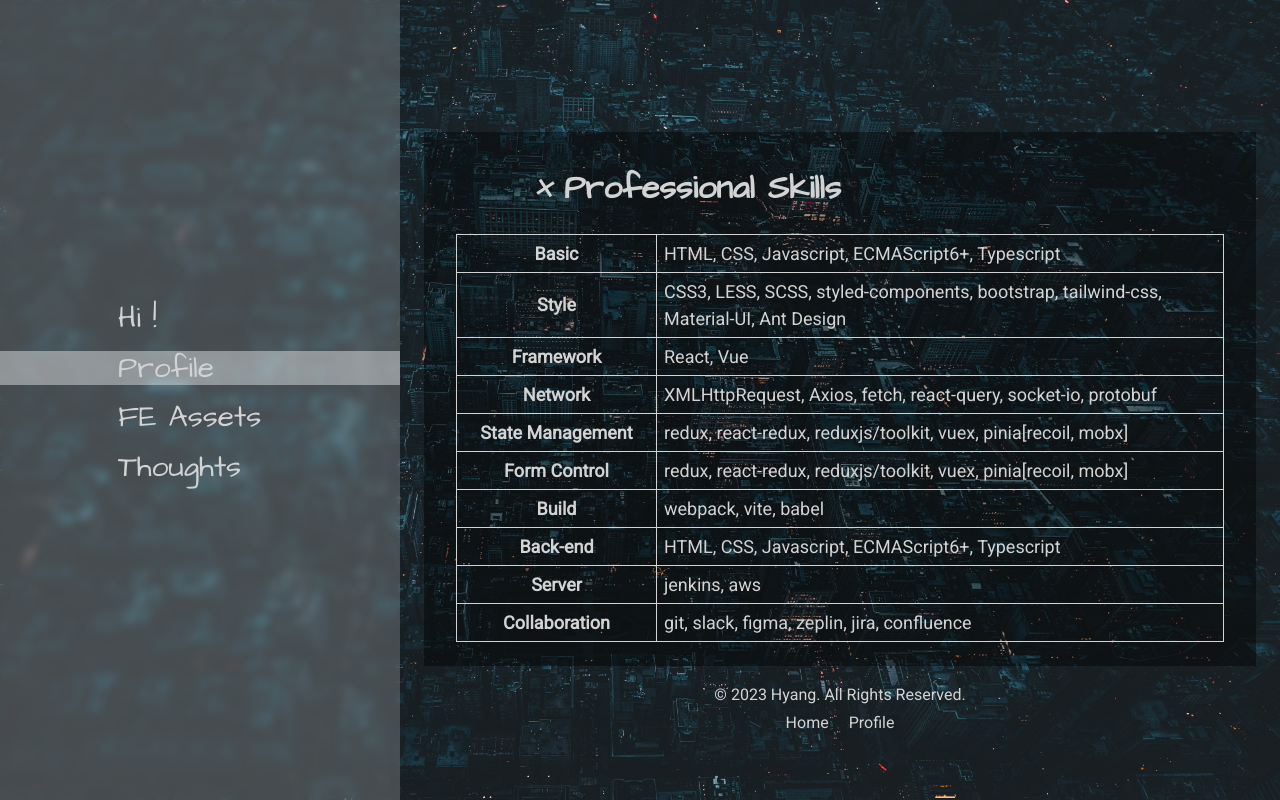
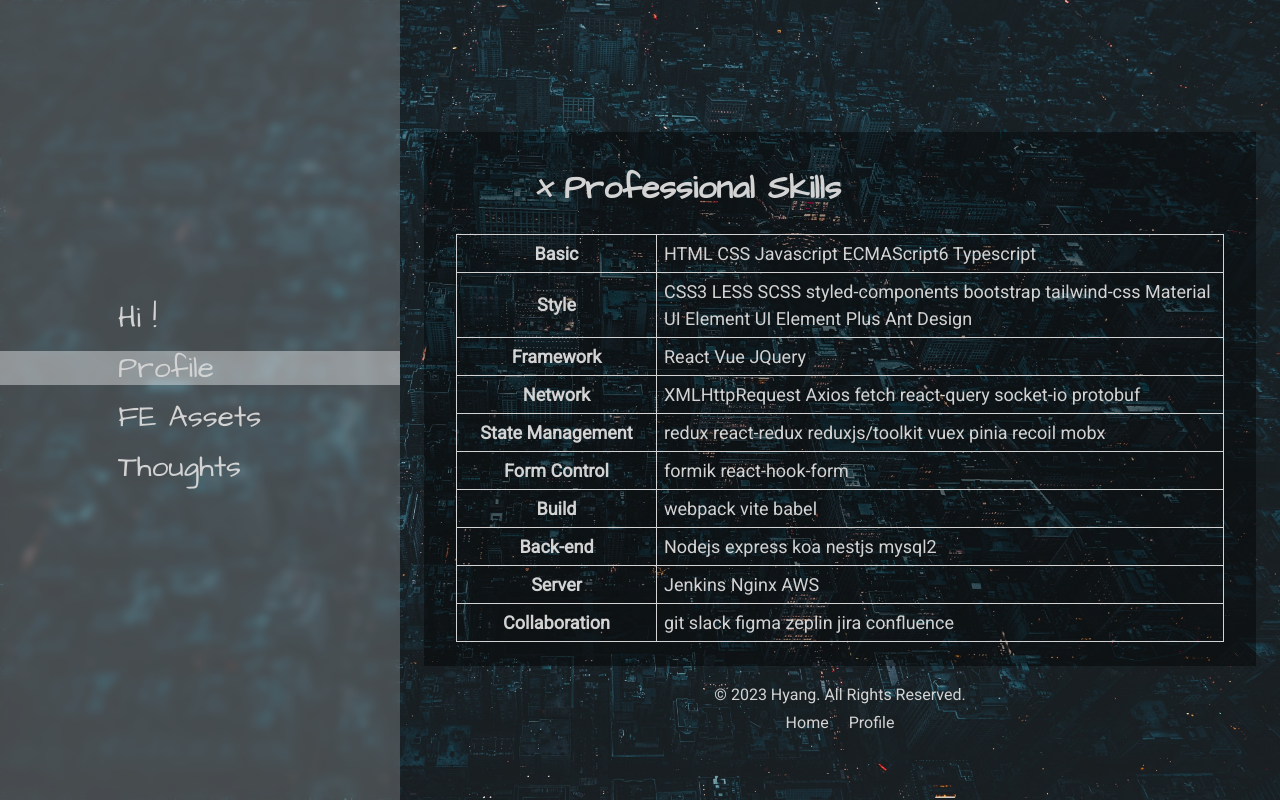
Before and after one commit to Active-Duty-FE/blog-main, a Next.js app: page /profile in a window 1280 px wide. Built offline with nearby package versions, Linux system fonts and the light colour scheme; a web font is replaced by a local one.

Commit message:
add link to skills

```diff
--- /dev/null
+++ b/pages/profile/data.ts
@@ -0,0 +1,110 @@
+type Skill = {
+  label: string
+  skills: { name: string; website: string }[]
+}
+type SkillList = Skill[]
+export const skillList: SkillList = [
+  {
+    label: 'Basic',
+    skills: [
+      { name: 'HTML', website: 'https://developer.mozilla.org/en-US/docs/Web/HTML' },
+      { name: 'CSS', website: 'https://developer.mozilla.org/en-US/docs/Web/CSS' },
+      { name: 'Javascript', website: 'https://developer.mozilla.org/en-US/docs/Web/JavaScript' },
+      { name: 'ECMAScript6', website: 'https://wangdoc.com/es6/' },
+      { name: 'Typescript', website: 'https://www.typescriptlang.org/docs/handbook/typescript-in-5-minutes.html' }
+    ]
+  },
+  {
+    label: 'Style',
+    skills: [
+      { name: 'CSS3', website: 'https://developer.mozilla.org/en-US/docs/Web/CSS' },
+      { name: 'LESS', website: 'https://lesscss.org/features/' },
+      { name: 'SCSS', website: 'https://sass-lang.com/documentation/' },
+      {
+        name: 'styled-components',
+        website: 'https://styled-components.com/docs'
+      },
+      { name: 'bootstrap', website: 'https://getbootstrap.com/docs/4.6/getting-started/introduction/' },
+      { name: 'tailwind-css', website: 'https://tailwindcss.com/docs/installation' },
+      { name: 'Material UI', website: 'https://mui.com/material-ui/getting-started/' },
+      { name: 'Element UI', website: 'https://element.eleme.io/#/en-US/component/installation' },
+      { name: 'Element Plus', website: 'https://element-plus.org/en-US/component/button.html' },
+      { name: 'Ant Design', website: 'https://ant.design/components/dropdown' }
+    ]
+  },
+  {
+    label: 'Framework',
+    skills: [
+      { name: 'React', website: 'https://react.dev/learn' },
+      { name: 'Vue', website: 'https://vuejs.org/guide/introduction.html' },
+      { name: 'JQuery', website: 'https://api.jquery.com/' }
+    ]
+  },
+  {
+    label: 'Network',
+    skills: [
+      { name: 'XMLHttpRequest', website: 'https://developer.mozilla.org/en-US/docs/Web/API/XMLHttpRequest' },
+      { name: 'Axios', website: 'https://axios-http.com/docs/intro' },
+      { name: 'fetch', website: 'https://developer.mozilla.org/en-US/docs/Web/API/Fetch_API' },
+      { name: 'react-query', website: 'https://tanstack.com/query/v5/docs/react/overview' },
+      { name: 'socket-io', website: 'https://socket.io/docs/v4/' },
+      { name: 'protobuf', website: 'https://protobuf.dev/' }
+    ]
+  },
+  {
+    label: 'State Management',
+    skills: [
+      { name: 'redux', website: 'https://redux.js.org/introduction/getting-started' },
+      { name: 'react-redux', website: 'https://react-redux.js.org/tutorials/quick-start' },
+      { name: 'reduxjs/toolkit', website: 'https://redux-toolkit.js.org/tutorials/overview' },
+      { name: 'vuex', website: 'https://vuex.vuejs.org/guide/' },
+      { name: 'pinia', website: 'https://pinia.vuejs.org/core-concepts/' },
+      { name: 'recoil', website: 'https://recoiljs.org/docs/introduction/installation' },
+      { name: 'mobx', website: 'https://mobx.js.org/README.html' }
+    ]
+  },
+  {
+    label: 'Form Control',
+    skills: [
+      { name: 'formik', website: 'https://formik.org/docs/overview' },
+      { name: 'react-hook-form', website: 'https://react-hook-form.com/get-started' }
+    ]
+  },
+  {
+    label: 'Build',
+    skills: [
+      { name: 'webpack', website: 'https://webpack.js.org/concepts/' },
+      { name: 'vite', website: 'https://vitejs.dev/guide/' },
+      { name: 'babel', website: 'https://babel.dev/docs/' }
+    ]
+  },
+  {
+    label: 'Back-end',
+    skills: [
+      { name: 'Nodejs', website: 'https://nodejs.org/en/learn' },
+      { name: 'express', website: 'https://expressjs.com/en/guide/routing.html' },
+      { name: 'koa', website: 'https://koajs.com/#introduction' },
+      { name: 'nestjs', website: 'https://docs.nestjs.com/' },
+      { name: 'mysql2', website: 'https://www.npmjs.com/package/mysql2' }
+    ]
+  },
+  {
+    label: 'Server',
+    skills: [
+      { name: 'Jenkins', website: 'https://www.jenkins.io/doc/book/getting-started/' },
+      { name: 'Nginx', website: 'https://docs.nginx.com/nginx/admin-guide/' },
+      { name: 'AWS', website: 'https://aws.amazon.com/ec2/?nc2=h_ql_prod_fs_ec2' }
+    ]
+  },
+  {
+    label: 'Collaboration',
+    skills: [
+      { name: 'git', website: 'https://github.com/' },
+      { name: 'slack', website: 'https://slack.com/' },
+      { name: 'figma', website: 'https://www.figma.com/design-overview/' },
+      { name: 'zeplin', website: 'https://zeplin.io/features/document/' },
+      { name: 'jira', website: 'https://www.atlassian.com/software/jira' },
+      { name: 'confluence', website: 'https://www.atlassian.com/software/confluence' }
+    ]
+  }
+]
--- a/pages/profile/index.tsx
+++ b/pages/profile/index.tsx
@@ -1,6 +1,6 @@
 import React, { memo, useEffect, useState } from 'react'
 import type { FC, ReactNode } from 'react'
-import Wrapper from './styled'
+import Wrapper, { StyledLink } from './styled'
 import Layout from '@component/layout'
 import Title from '@component/title'
 import Slider, { Settings } from 'react-slick'
@@ -11,6 +11,8 @@
 import ListItem from '@component/list-item'
 import List from '@component/list'
 import Table from '@component/table'
+import { skillList } from './data'
+import Link from 'next/link'
 interface IProps {
   children?: ReactNode
 }
@@ -86,46 +88,19 @@
                 <col width="auto" />
               </colgroup>
               <tbody>
-                <tr>
-                  <th>Basic</th>
-                  <td>HTML, CSS, Javascript, ECMAScript6+, Typescript</td>
-                </tr>
-                <tr>
-                  <th>Style</th>
-                  <td>CSS3, LESS, SCSS, styled-components, bootstrap, tailwind-css, Material-UI, Ant Design</td>
-                </tr>
-                <tr>
-                  <th>Framework</th>
-                  <td>React, Vue</td>
-                </tr>
-                <tr>
-                  <th>Network</th>
-                  <td>XMLHttpRequest, Axios, fetch, react-query, socket-io, protobuf</td>
-                </tr>
-                <tr>
-                  <th>State Management</th>
-                  <td>redux, react-redux, reduxjs/toolkit, vuex, pinia[recoil, mobx]</td>
-                </tr>
-                <tr>
-                  <th>Form Control</th>
-                  <td>redux, react-redux, reduxjs/toolkit, vuex, pinia[recoil, mobx]</td>
-                </tr>
-                <tr>
-                  <th>Build</th>
-                  <td>webpack, vite, babel</td>
-                </tr>
-                <tr>
-                  <th>Back-end</th>
-                  <td>HTML, CSS, Javascript, ECMAScript6+, Typescript</td>
-                </tr>
-                <tr>
-                  <th>Server</th>
-                  <td>jenkins, aws</td>
-                </tr>
-                <tr>
-                  <th>Collaboration</th>
-                  <td>git, slack, figma, zeplin, jira, confluence</td>
-                </tr>
+                {skillList.map((item) => (
+                  <tr>
+                    <th>{item.label}</th>
+                    <td>
+                      {item.skills.map((item, index) => (
+                        <StyledLink href={item.website} target="blank">
+                          {index !== 0 && ' '} {item.name}
+                          <span className="line"></span>
+                        </StyledLink>
+                      ))}
+                    </td>
+                  </tr>
+                ))}
               </tbody>
             </table>
           </Table>
--- a/pages/profile/styled.ts
+++ b/pages/profile/styled.ts
@@ -1,4 +1,5 @@
 import { mobile } from '@styles/mixins'
+import Link from 'next/link'
 import styled from 'styled-components'
 
 const Wrapper = styled.div`
@@ -7,3 +8,13 @@
   }
 `
 export default Wrapper
+
+export const StyledLink = styled(Link)`
+  position: relative;
+  &:hover {
+    background: linear-gradient(45deg, #abcabc, #6b6bff);
+    background-clip: text;
+    -webkit-background-clip: text;
+    color: transparent;
+  }
+`
```
Also changed, not shown: pages/thought/thought-list/style.ts (+9 -10 lines).
